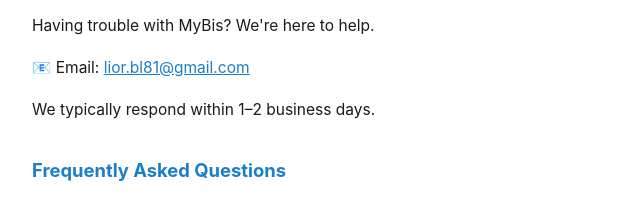
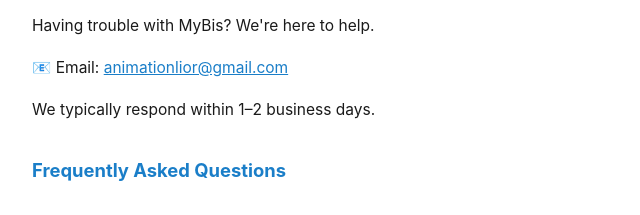
Before and after one commit to liorbel/mybis-legal, a plain HTML site: page support.html in a window 1280 px wide. Shown: the part 212-427 px from the top of the page, 248-888 px from the left. Drawn offline with Linux system fonts and the light colour scheme.

Commit message:
Update support.html

```diff
--- a/support.html
+++ b/support.html
@@ -27,7 +27,7 @@
   <!-- ENGLISH -->
   <h2>Contact Us</h2>
   <p>Having trouble with MyBis? We're here to help.</p>
-  <p>📧 Email: <a href="mailto:lior.bl81@gmail.com">lior.bl81@gmail.com</a></p>
+  <p>📧 Email: <a href="mailto:animationlior@gmail.com">animationlior@gmail.com</a></p>
   <p>We typically respond within 1–2 business days.</p>
 
   <h2>Frequently Asked Questions</h2>
```
